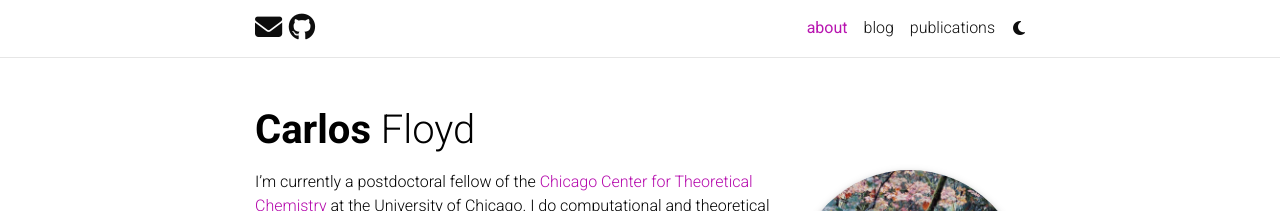
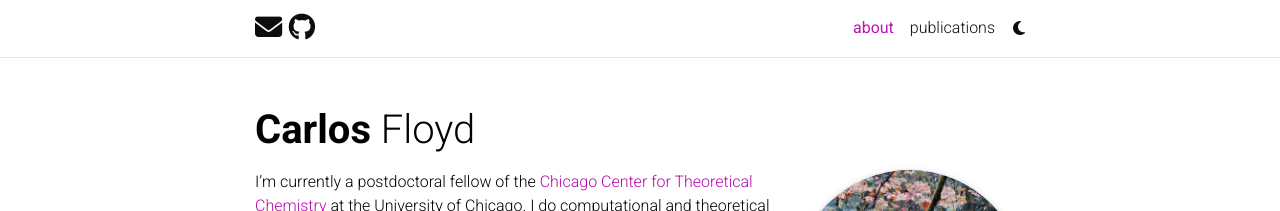
Before and after one commit to csfloyd/csfloyd.github.io, a Jekyll site: the page built from _pages/about.md, in a window 1280 px wide. Shown: the top 211 px of the page. Built offline with Jekyll 4.4.1, drawn with Linux system fonts in a browser that asks for light colours; full-size pictures stand in for the smaller copies a plugin makes; comment, search, counter and statistics services are not loaded; a style sheet for code colours, icons or effects is not loaded.

Commit message:
update figs

```diff
--- a/_config.yml
+++ b/_config.yml
@@ -13,7 +13,7 @@
 keywords: #jekyll, jekyll-theme, academic-website, portfolio-website  # add your own keywords or leave empty
 
 lang: en # the language of your site (for example: en, fr, cn, ru, etc.)
-icon: ⚛️  # the emoji used as the favicon (alternatively, provide image name in /assets/img/)
+icon: 🌔  # the emoji used as the favicon (alternatively, provide image name in /assets/img/)
 
 url: https://csfloyd.github.io # the base hostname & protocol for your site
 baseurl: / # the subpath of your site, e.g. /blog/
@@ -122,9 +122,9 @@
 # -----------------------------------------------------------------------------
 
 blog_name: # blog_name will be displayed in your blog page
-blog_nav_title: blog # your blog must have a title for it to be displayed in the nav bar
-blog_description: a simple whitespace theme for academics
-permalink: /blog/:year/:title/
+blog_nav_title:  # your blog must have a title for it to be displayed in the nav bar
+blog_description:
+permalink:
 
 # Pagination
 pagination:
```
Also changed, not shown: assets/img/publication_preview/ExclVol.png, assets/img/publication_preview/NetworkVib.png, 4 other files.
